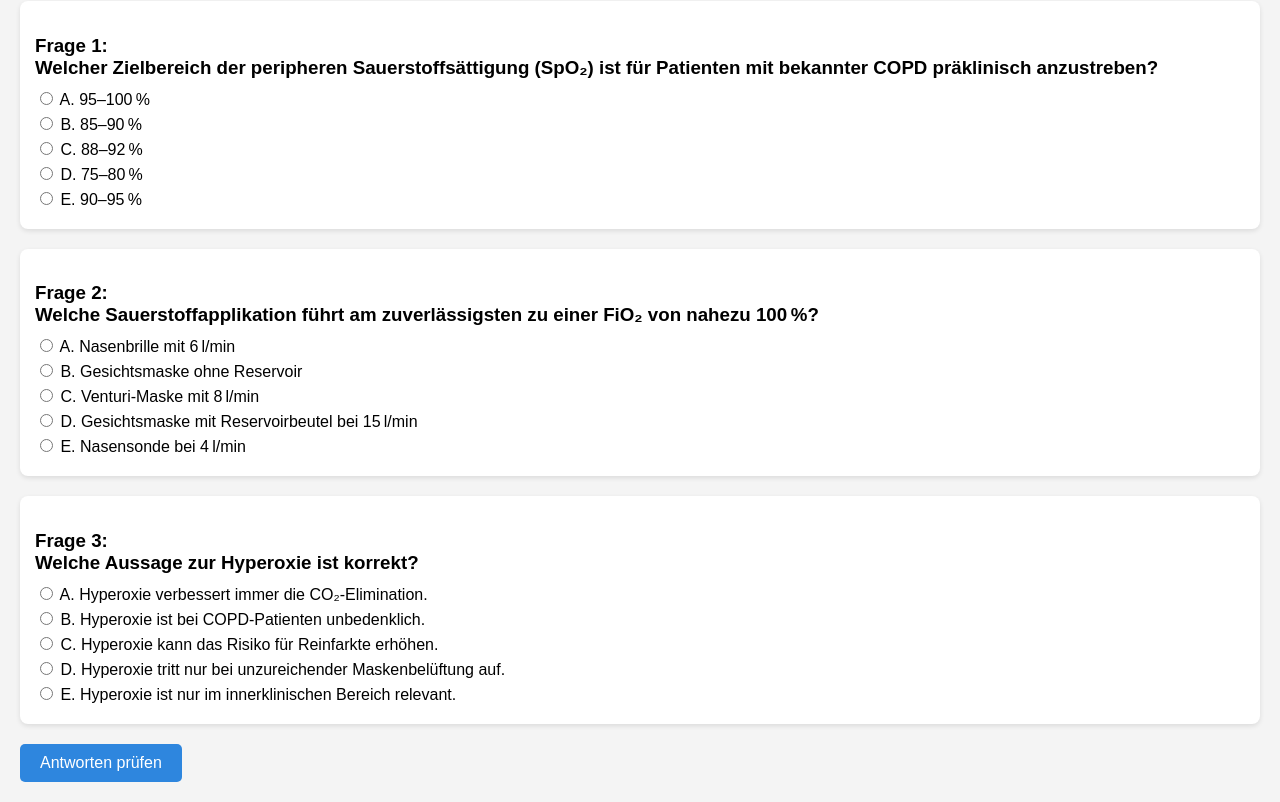
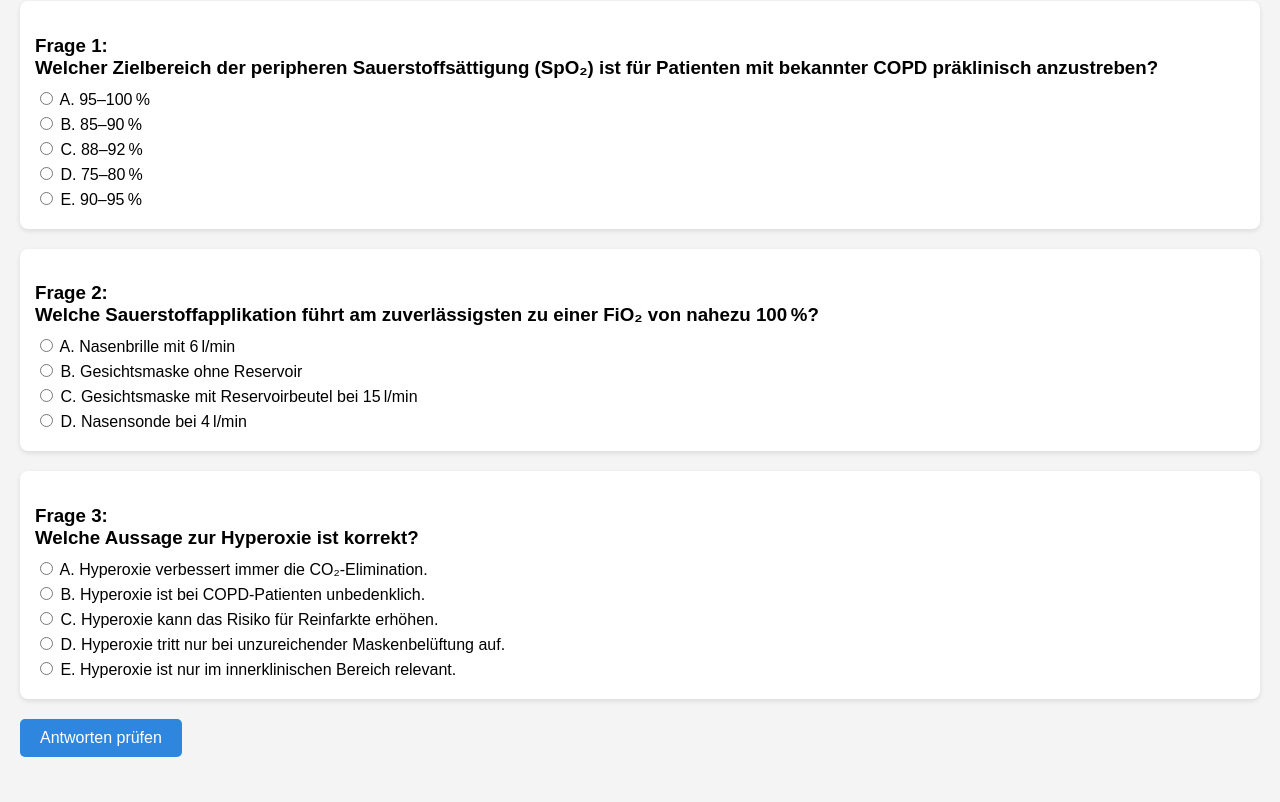
Before and after one commit to reib1974/Sauerstofftherapie, a plain HTML site: page index.html in a window 1280 px wide. Shown: the part 79-881 px from the top of the page. After the commit the page ends 856 px from the top, so only its background shows below. Drawn offline with Linux system fonts and the light colour scheme.

Commit message:
Update index.html

```diff
--- a/index.html
+++ b/index.html
@@ -59,9 +59,8 @@
       <h3>Frage 2:<br>Welche Sauerstoffapplikation führt am zuverlässigsten zu einer FiO₂ von nahezu 100 %?</h3>
       <label><input type="radio" name="q2" value="A"> A. Nasenbrille mit 6 l/min</label>
       <label><input type="radio" name="q2" value="B"> B. Gesichtsmaske ohne Reservoir</label>
-      <label><input type="radio" name="q2" value="C"> C. Venturi-Maske mit 8 l/min</label>
-      <label><input type="radio" name="q2" value="D"> D. Gesichtsmaske mit Reservoirbeutel bei 15 l/min</label>
-      <label><input type="radio" name="q2" value="E"> E. Nasensonde bei 4 l/min</label>
+      <label><input type="radio" name="q2" value="C"> C. Gesichtsmaske mit Reservoirbeutel bei 15 l/min</label>
+      <label><input type="radio" name="q2" value="D"> D. Nasensonde bei 4 l/min</label>
     </div>
 
     <div class="question">
```
